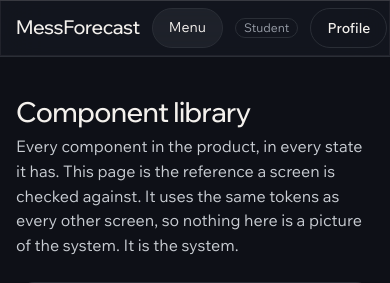
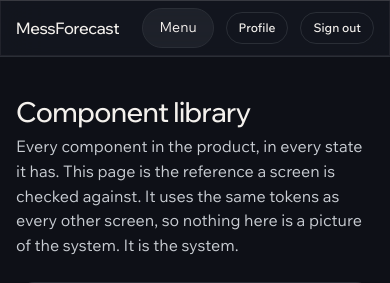
Before and after one commit to Aadi-110i/MessForecast, a Django app: page /console/design-system/ in a window 390 px wide. Shown: the top 283 px of the page. Run offline with Django 5.2, Linux system fonts and the light colour scheme; the visitor is signed in with stand-in values (Sample User, id 1); data that the repository does not hold is empty; parts of the project's set-up code (start-up, migrations or seed data) failed here and were passed over.

Commit message:
Fix two styling defects: colliding figures and a clipped top bar
The attendance capture screen put two figures side by side inside a ruled
row built for three, and each figure was set at a fixed 7.5rem. The row
was a third too narrow, so 'Turned up' and 'Registered' ran into each
other and read as one number.

- the capture row is two columns wide, not three
- the figure is sized against its own column with a container query, and
  against the four digits a real service can reach, so the two figures
  can never run into each other at any width

On a phone the bar over the console ran past the edge of the screen:
the page clips sideways overflow, so the Sign out button was cut off and
could not be reached at all.

- .btn--small was used in the markup but never defined, so the two
  buttons in the bar were full-size buttons
- the role is dropped from the bar on a narrow screen; it is on the
  profile page, and the bar must never run past the edge
- the brand yields its room first rather than pushing the bar wide

Add .hallmark/check_fixes.mjs, which measures both of these at 360px,
390px, 768px, 1024px and 1440px.

```diff
--- a/static/css/app.css
+++ b/static/css/app.css
@@ -80,12 +80,17 @@
   text-decoration: none;
   color: var(--color-ink);
   padding-block: var(--space-xs);
+  /* The brand yields first when the bar runs out of room. */
+  min-width: 0;
 }
 .brand-mark {
   font-family: var(--font-display);
   font-weight: var(--display-weight);
   font-size: var(--text-lg);
   letter-spacing: var(--tracking-display);
+  white-space: nowrap;
+  overflow: hidden;
+  text-overflow: ellipsis;
 }
 .brand-sub {
   font-size: var(--text-sm);
@@ -551,6 +556,15 @@ input::placeholder, textarea::placeholder { color: var(--color-ink-3); }
 }
 .btn[aria-busy="true"] { cursor: progress; }
 
+/* The small button, for the chrome rather than for a page. The bar over the
+   console carries Profile and Sign out, and a full-size button on each of
+   them is what pushes the bar past the edge of a phone. */
+.btn--small {
+  min-height: 2rem;
+  padding-inline: var(--space-sm);
+  font-size: var(--text-xs);
+}
+
 .btn-ghost {
   background: transparent;
   color: var(--color-ink);
@@ -762,6 +776,11 @@ input::placeholder, textarea::placeholder { color: var(--color-ink-3); }
   .well-inner { padding: var(--space-md); }
   .brand-sub { display: none; }
   .user-name { display: none; }
+  /* A phone has no room for the role in the bar. It is on the profile page,
+     and the bar must never run past the edge of the screen: the page clips
+     sideways overflow, so anything past the edge cannot be reached. */
+  .user-role { display: none; }
+  .brand-mark { font-size: var(--text-md); }
   .topbar-inner { gap: var(--space-sm); }
 
   /* The first column carries the row's identity, so it stays put while the
--- a/templates/scan/index.html
+++ b/templates/scan/index.html
@@ -52,7 +52,7 @@
               </select>
             </div>
 
-            <div class="k-stamps after-table">
+            <div class="k-stamps k-stamps--pair after-table">
               <div class="k-stamp">
                 <span class="s-label">Turned up</span>
                 <span class="k-count" id="live-count">0</span>
```
Also changed, not shown: static/css/kitchen.css (+15 -2 lines), .hallmark/check_fixes.mjs (added), 1 other file.
